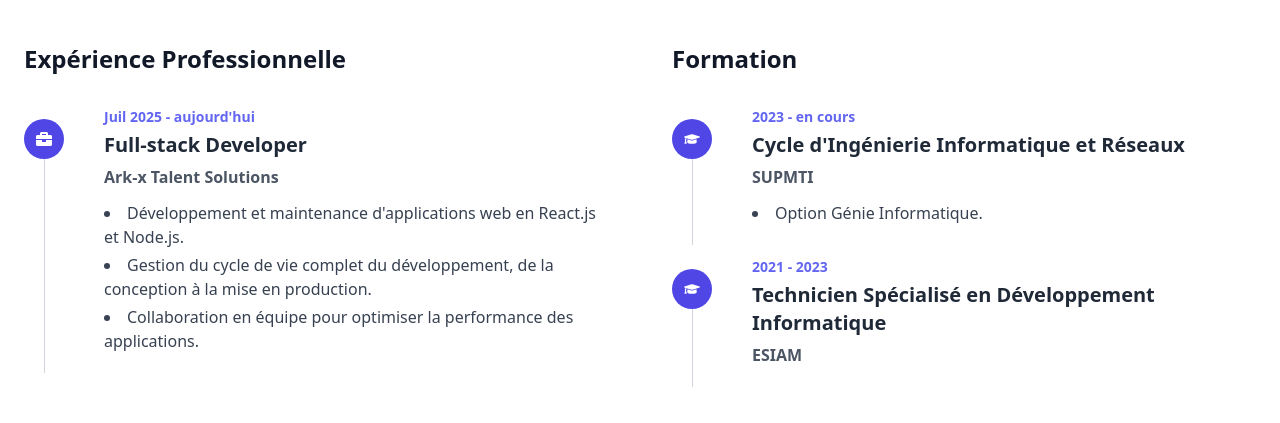
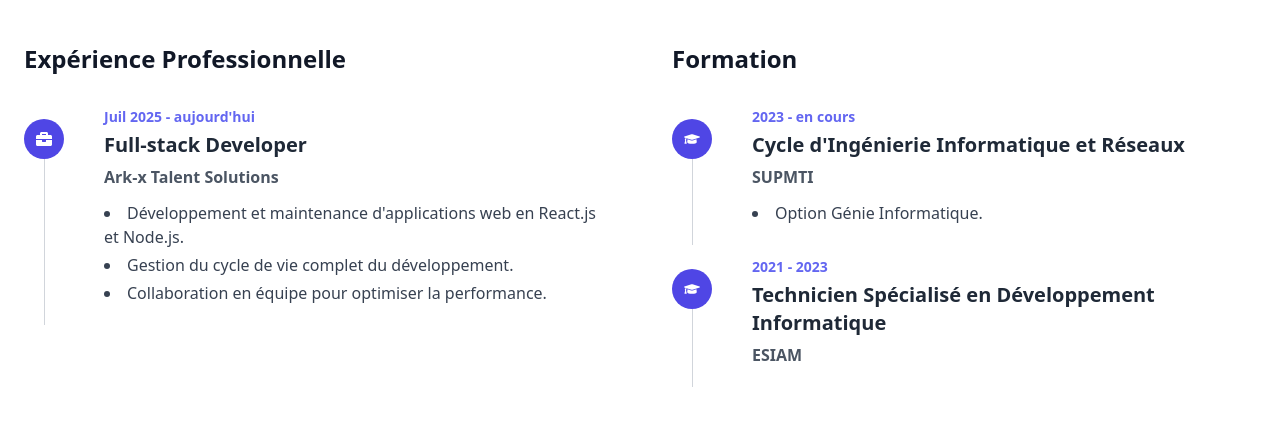
Before and after one commit to zakariaghrib/portfolio-zakariaGhrib, a React (Create React App) app: page / in a window 1280 px wide. Shown: the part 2520-2943 px from the top of the page. Built offline with nearby package versions, Linux system fonts and the light colour scheme.

Commit message:
Update Experience.js

```diff
--- a/src/components/Experience.js
+++ b/src/components/Experience.js
@@ -1,8 +1,6 @@
 import React from 'react';
-// Icônes pour le travail et l'éducation
 import { FaBriefcase, FaGraduationCap } from 'react-icons/fa';
 
-// On sépare les données pour plus de clarté
 const experiences = [
   {
     icon: <FaBriefcase />,
@@ -11,13 +9,12 @@ const experiences = [
     company: "Ark-x Talent Solutions",
     description: [
       "Développement et maintenance d'applications web en React.js et Node.js.",
-      "Gestion du cycle de vie complet du développement, de la conception à la mise en production.",
-      "Collaboration en équipe pour optimiser la performance des applications."
+      "Gestion du cycle de vie complet du développement.",
+      "Collaboration en équipe pour optimiser la performance."
     ]
   }
 ];
 
-// Vous pouvez ajouter vos formations ici
 const education = [
     {
       icon: <FaGraduationCap />,
@@ -37,17 +34,15 @@ const education = [
 
 const ExperienceItem = ({ item }) => (
     <div className="relative mb-8 pl-16">
-        {/* Ligne verticale */}
-        <div className="absolute left-5 top-5 h-full w-px bg-gray-300"></div>
-        {/* Icône */}
+        <div className="absolute left-5 top-5 h-full w-px bg-gray-300 dark:bg-gray-600"></div>
         <div className="absolute left-0 top-3 z-10 flex h-10 w-10 items-center justify-center rounded-full bg-indigo-600 text-white">
             {item.icon}
         </div>
         <div className="pl-4">
             <p className="mb-1 text-sm font-semibold text-indigo-500">{item.date}</p>
-            <h4 className="mb-1.5 text-xl font-bold text-gray-800">{item.title}</h4>
-            <h5 className="mb-3 font-semibold text-gray-600">{item.company}</h5>
-            <ul className="list-disc list-inside space-y-1 text-gray-700">
+            <h4 className="mb-1.5 text-xl font-bold text-gray-800 dark:text-white">{item.title}</h4>
+            <h5 className="mb-3 font-semibold text-gray-600 dark:text-gray-400">{item.company}</h5>
+            <ul className="list-disc list-inside space-y-1 text-gray-700 dark:text-gray-300">
                 {item.description.map((desc, index) => <li key={index}>{desc}</li>)}
             </ul>
         </div>
@@ -56,20 +51,19 @@ const ExperienceItem = ({ item }) => (
 
 const Experience = () => {
   return (
-    <section id="expérience" className="py-20 bg-white">
+    <section id="expérience" className="py-20 bg-white dark:bg-gray-800 transition-colors duration-500" data-aos="fade-up">
       <div className="container mx-auto px-6">
         <div className="text-center mb-16">
-          <h2 className="text-4xl font-bold">Mon Parcours</h2>
+          <h2 className="text-4xl font-bold text-gray-900 dark:text-white">Mon Parcours</h2>
           <div className="w-24 h-1 bg-indigo-600 mx-auto mt-6"></div>
         </div>
-
         <div className="grid grid-cols-1 md:grid-cols-2 gap-16">
             <div>
-                <h3 className="text-2xl font-bold mb-8 text-center md:text-left">Expérience Professionnelle</h3>
+                <h3 className="text-2xl font-bold mb-8 text-center md:text-left text-gray-900 dark:text-white">Expérience Professionnelle</h3>
                 {experiences.map((item, index) => <ExperienceItem key={index} item={item} />)}
             </div>
             <div>
-                <h3 className="text-2xl font-bold mb-8 text-center md:text-left">Formation</h3>
+                <h3 className="text-2xl font-bold mb-8 text-center md:text-left text-gray-900 dark:text-white">Formation</h3>
                 {education.map((item, index) => <ExperienceItem key={index} item={item} />)}
             </div>
         </div>
```
